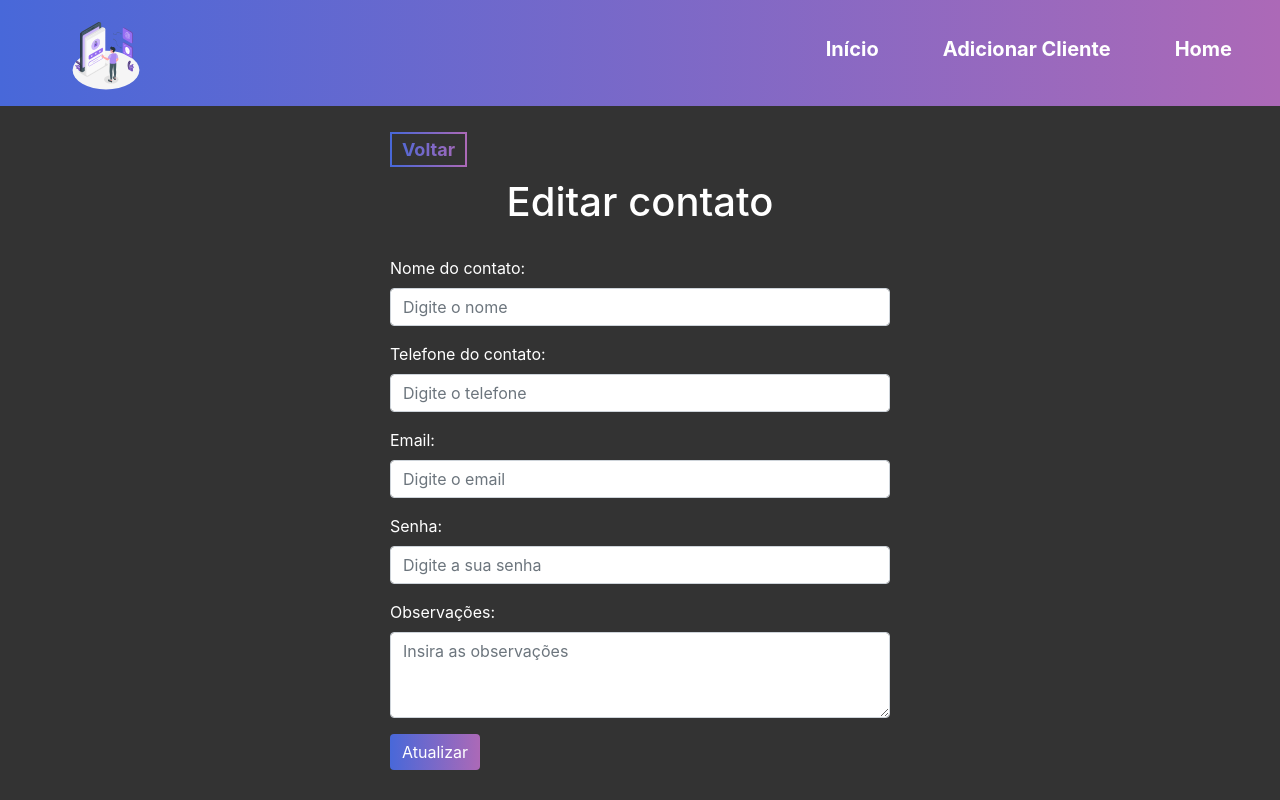
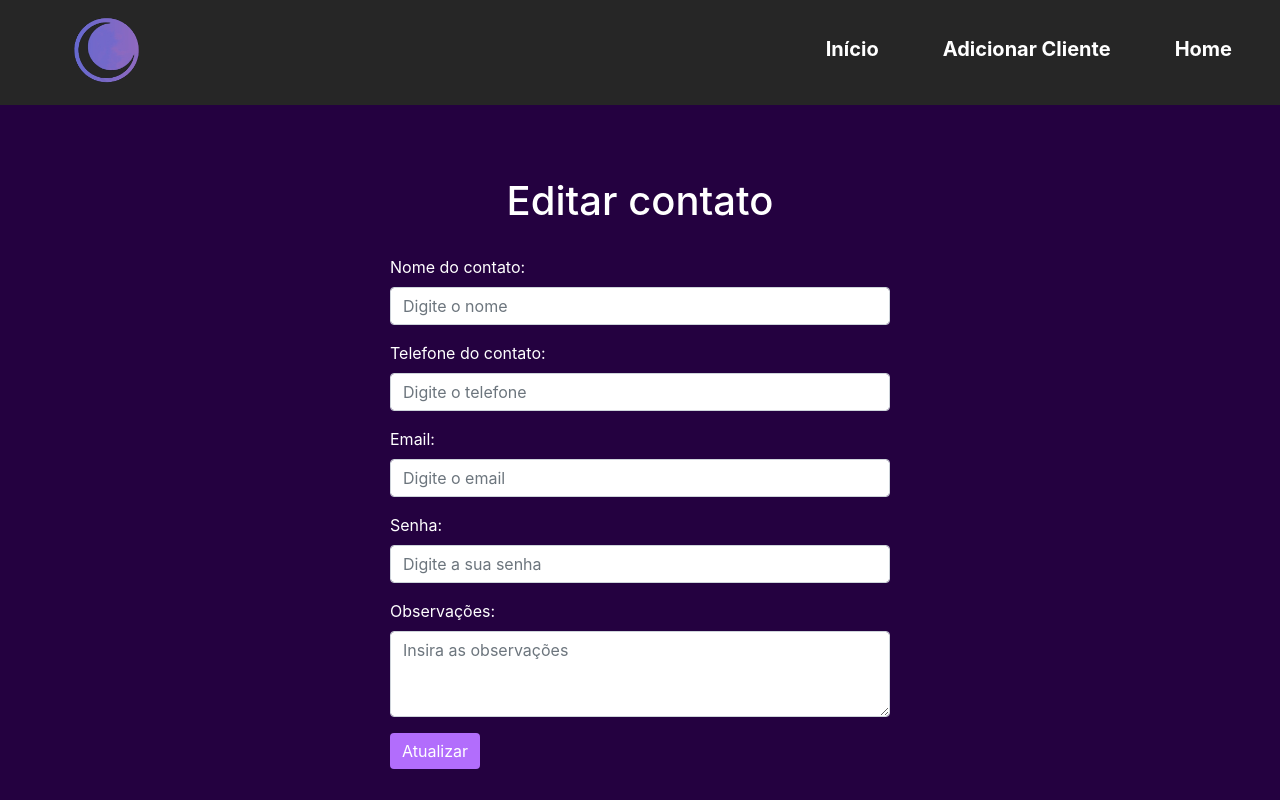
Before and after one commit to mitsuTanak/Crescendia, a PHP site: page /banco_de_dados/edit.php in a window 1280 px wide. Run offline with PHP 8.4, Linux system fonts and the light colour scheme; data that the repository does not hold is empty.

Commit message:
fim estilização

```diff
--- a/banco_de_dados/create.php
+++ b/banco_de_dados/create.php
@@ -41,7 +41,7 @@
     </div>
 
     <!-- Botão para submeter o formulário -->
-    <button type="submit" class="btn" style="background: linear-gradient(to right, rgb(72, 104, 217), rgb(172, 105, 183)); color: #fff; border: none;">
+    <button type="submit" class="btn" style="background: #B26DFC; color: #fff; border: none;">
       Cadastrar
     </button>
   </form>
--- a/banco_de_dados/edit.php
+++ b/banco_de_dados/edit.php
@@ -28,7 +28,7 @@
         <textarea type="text" class="form-control" id="observations" name="observations" placeholder="Insira as observações" rows="3"><?= $contact['observations'] ?></textarea>
       </div>
 
-      <button type="submit" class="btn" style="background: linear-gradient(to right, rgb(72, 104, 217), rgb(172, 105, 183)); color: #fff; border: none;">
+      <button type="submit" class="btn" style="background: #B26DFC; color: #fff; border: none;">
       Atualizar
       </button>
 
--- a/banco_de_dados/templates/backbtn.html
+++ b/banco_de_dados/templates/backbtn.html
@@ -1,5 +1,5 @@
 <div id="back-link-container">
-  <a href="<?= $BASE_URL ?>index.php" id="back-link" style="background: none; background-clip: text; -webkit-background-clip: text; color: transparent; background-image: linear-gradient(to right, rgb(72, 104, 217), rgb(172, 105, 183)); border: 2px solid; padding: 5px 10px; font-size: 18px; font-weight: bold; border-image: linear-gradient(to right, rgb(72, 104, 217), rgb(172, 105, 183)); border-image-slice: 1;">
+  <a href="<?= $BASE_URL ?>index.php" id="back-link" style="background: none; background-clip: text; -webkit-background-clip: text; color: transparent; background-image: #B26DFC; border: 2px solid; padding: 5px 10px; font-size: 18px; font-weight: bold; border-image: #B26DFC; border-image-slice: 1;">
     Voltar
   </a>
 
--- a/banco_de_dados/templates/header.php
+++ b/banco_de_dados/templates/header.php
@@ -23,11 +23,11 @@
   <!-- CSS -->
   <link rel="stylesheet" href="<?= $BASE_URL ?>css/styles.css">
 </head>
-<body style="background: #333;">
+<body style="background: #240140;">
 <header>
-  <nav class="navbar navbar-expand-lg navbar-dark" style="background: linear-gradient(to right, rgb(72, 104, 217), rgb(172, 105, 183));">
+  <nav class="navbar navbar-expand-lg navbar-dark" style="background: #262626;">
   <a class="navbar-brand" href="<?= $BASE_URL ?>index.php" style="padding-left: 50px;">
-  <img src="<?= $BASE_URL ?>img/logo3.svg" alt="Agenda" style="width: 80px;">
+  <img src="<?= $BASE_URL ?>img/logo.png" alt="Agenda" style="width: 80px;">
   </a>
 
 
```
Also changed, not shown: banco_de_dados/index.php (+6 -6 lines), banco_de_dados/img/crescendia.jpg (added).
